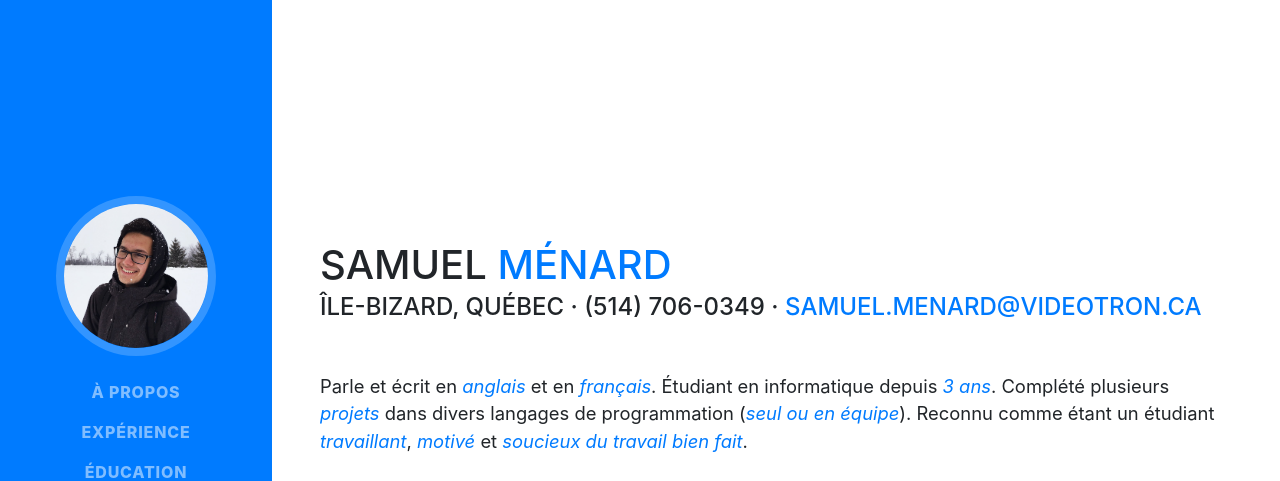
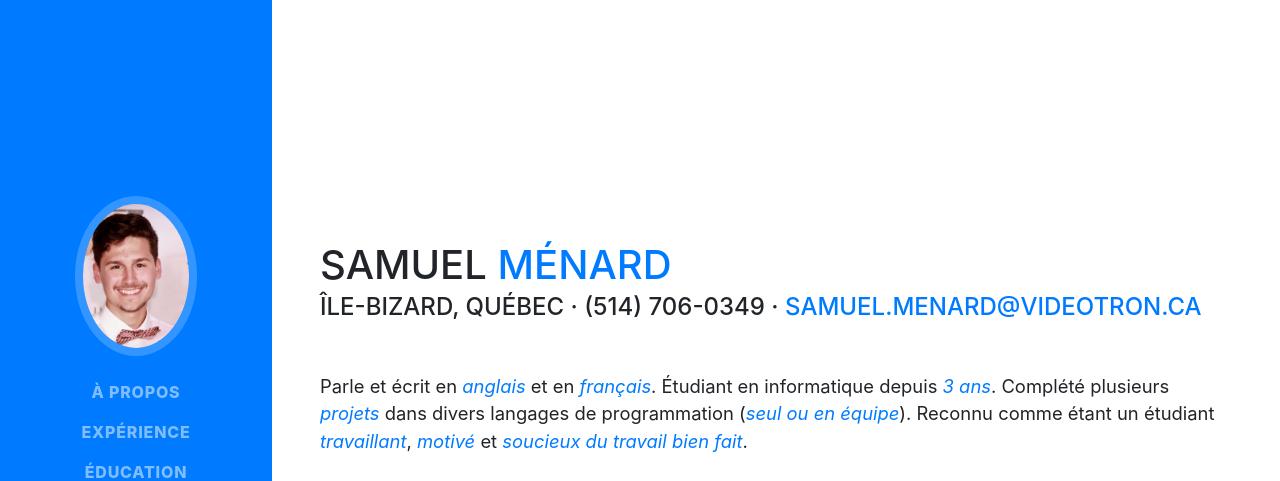
Before and after one commit to SamuelMenard/SamuelMenard.github.io, a website with bundled scripts: page index.html in a window 1280 px wide. Shown: the top 481 px of the page. Built offline with nearby package versions, Linux system fonts and the light colour scheme; a web font is replaced by a local one.

Commit message:
Update index.html

```diff
--- a/index.html
+++ b/index.html
@@ -29,7 +29,7 @@
       <a class="navbar-brand js-scroll-trigger" href="#page-top">
         <span class="d-block d-lg-none">Samuel Ménard</span>
         <span class="d-none d-lg-block">
-          <img class="img-fluid img-profile rounded-circle mx-auto mb-2" src="img/samuel_menard-dp.JPG" alt="">
+          <img class="img-fluid img-profile rounded-circle mx-auto mb-2" src="img/profil-pic.jpg" alt="">
         </span>
       </a>
       <button class="navbar-toggler" type="button" data-toggle="collapse" data-target="#navbarSupportedContent" aria-controls="navbarSupportedContent" aria-expanded="false" aria-label="Toggle navigation">
```
